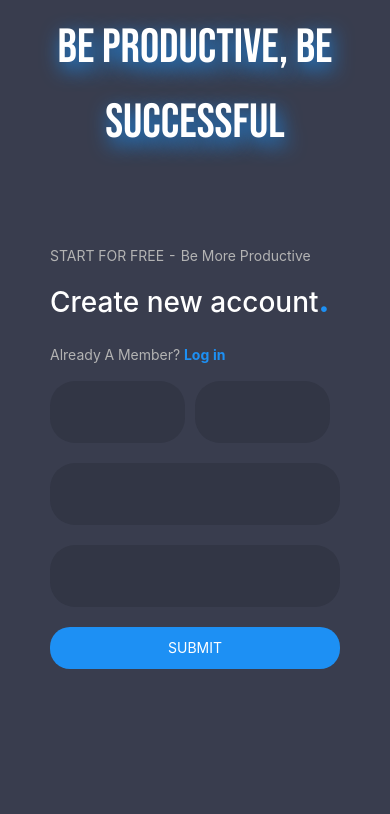
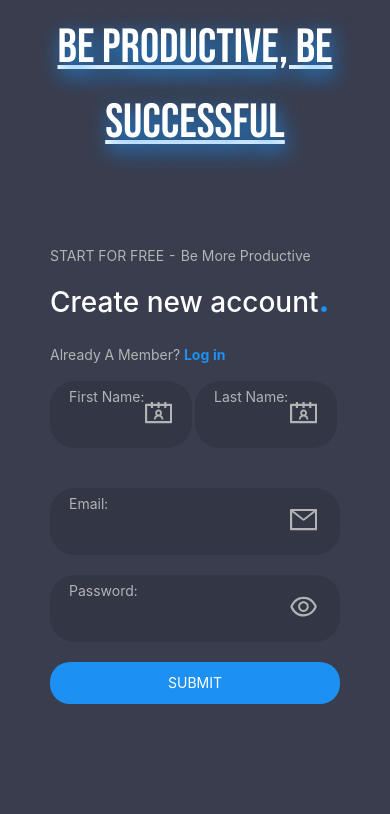
Before and after one commit to ahmed7am1d/ToDoApp-Clean-Architecture, a React (Create React App) app in the folder todo.client/: page / in a window 390 px wide. Shown: the top 814 px of the page. Built offline with nearby package versions, Linux system fonts and the light colour scheme.

Commit message:
Styling LoginPage and Responsivity

```diff
--- a/todo.client/package.json
+++ b/todo.client/package.json
@@ -3,6 +3,7 @@
   "version": "0.1.0",
   "private": true,
   "dependencies": {
+    "@ant-design/icons": "^4.7.0",
     "@testing-library/jest-dom": "^5.16.5",
     "@testing-library/react": "^13.4.0",
     "@testing-library/user-event": "^13.5.0",
--- /dev/null
+++ b/todo.client/src/components/Login/ShowHidePasswordIcon.jsx
@@ -0,0 +1,18 @@
+import React from 'react'
+import { ContactsFilled, ContactsOutlined,MailOutlined, EyeOutlined,EyeInvisibleOutlined} from "@ant-design/icons";
+
+
+const ShowHidePasswordIcon = (prop) => {
+    const showPasswordState = prop.showPasswordState;
+    const isShowPasswordClicked = showPasswordState.isShowPasswordClicked;
+    const setIsShowPasswordClicked = showPasswordState.setIsShowPasswordClicked;
+    const handleShowPassword = () => {
+        setIsShowPasswordClicked(!isShowPasswordClicked);
+    };
+  return (
+    <>
+        {isShowPasswordClicked ? <EyeInvisibleOutlined onClick={handleShowPassword}/> : <EyeOutlined onClick={handleShowPassword}/>}
+    </>
+  )
+}
+export default ShowHidePasswordIcon;
--- a/todo.client/src/pages/Login/Login.jsx
+++ b/todo.client/src/pages/Login/Login.jsx
@@ -1,12 +1,24 @@
 import React from "react";
 import { Col, Row } from "antd";
+import {
+  ContactsFilled,
+  ContactsOutlined,
+  MailOutlined,
+  EyeOutlined,
+  EyeInvisibleOutlined,
+} from "@ant-design/icons";
 import "./login.scss";
 import ToDoPicture from "../../assets/images/Todo-list.png";
+import { useState } from "react";
+import ShowHidePasswordIcon from "../../components/Login/ShowHidePasswordIcon";
 
 const Login = () => {
+  const [isShowPasswordClicked, setIsShowPasswordClicked] = useState(false);
+  const handleShowPassword = () => {};
+
   return (
     <>
-    <h1 className="login-headerTitle">Be Productive, Be Successful</h1>
+      <h1 className="login-headerTitle">Be Productive, Be Successful</h1>
       <Row>
         <Col xs={24} sm={14} lg={12} className="login-column">
           <div className="login-wrapper">
@@ -22,14 +34,35 @@ const Login = () => {
 
             <form className="login-form-inputs-wrapper">
               <div className="first-last-name-wrapper">
-                <input type="text" className="firstname" />
-                <input type="text" className="lastname" />
+                <div className="first-name-wrapper">
+                  <span>First Name:</span>
+                  <input type="text" className="firstname" />
+                  <ContactsOutlined />
+                </div>
+                <div className="last-name-wrapper">
+                  <span>Last Name:</span>
+                  <input type="text" className="lastname" />
+                  <ContactsOutlined />
+                </div>
               </div>
               <div className="email-wrapper">
+                <span>Email:</span>
                 <input type="email" className="email" />
+                <MailOutlined />
               </div>
               <div className="password-wrapper">
-                <input type="password" className="password" />
+                <span>Password:</span>
+                <input
+                  type={isShowPasswordClicked ? "text" : "password"}
+                  className="password"
+                />
+
+                <ShowHidePasswordIcon
+                  showPasswordState={{isShowPasswordClicked, setIsShowPasswordClicked}}
+                />
+
+                {/* <EyeOutlined/>
+                <EyeInvisibleOutlined /> */}
               </div>
               <div className="buttons-wrapper">
                 <input type="submit" />
--- a/todo.client/src/pages/Login/login.scss
+++ b/todo.client/src/pages/Login/login.scss
@@ -1,14 +1,16 @@
 @import "../../utilities/scss/varaibles";
-@import url('https://fonts.googleapis.com/css2?family=Bebas+Neue&family=Telex&display=swap');$column-padding:50px;
+@import url("https://fonts.googleapis.com/css2?family=Bebas+Neue&family=Telex&display=swap");
+$column-padding: 50px;
 
 .login-headerTitle {
   color: $main-text-color;
   text-align: center;
   font-size: 3rem;
   padding: 10px;
-  font-family: 'Bebas Neue', cursive;
+  font-family: "Bebas Neue", cursive;
   text-shadow: 3px 7px 20px $secondary-color;
-  animation : login-headerTitle-animation 2s ease-in-out;
+  animation: login-headerTitle-animation 2s ease-in-out;
+  text-decoration: underline;
 }
 @keyframes login-headerTitle-animation {
   0% {
@@ -27,11 +29,11 @@
 }
 
 .login-column {
-  animation : login-column-animation 2s ease-in-out;
+  animation: login-column-animation 2s ease-in-out;
 }
 
 .image-column {
-  animation : image-column-animation 2s ease-in-out;
+  animation: image-column-animation 2s ease-in-out;
 }
 
 @keyframes image-column-animation {
@@ -44,7 +46,6 @@
     transform: translateX(0);
   }
 }
-
 
 @keyframes login-column-animation {
   from {
@@ -66,7 +67,7 @@
   input {
     background-color: $input-background-color;
     border: none;
-    padding: 20px 10px 20px 10px;
+    padding: 25px 10px 20px 19px;
     border-radius: 25px;
     margin-right: 10px;
   }
@@ -102,12 +103,60 @@
       position: relative;
       display: flex;
       justify-content: space-between;
-      input {
-        width: 48%;
+      div {
+        width: 100%;
+        position: relative;
+      }
+      .first-name-wrapper,
+      .last-name-wrapper {
+        position: relative;
+      }
+      .first-name-wrapper span:nth-child(1),
+      .last-name-wrapper span:nth-child(1) {
+        position: absolute;
+        left: 19px;
+        top: 5px;
+        color: $main-text-color-gray;
+      }
+      .first-name-wrapper span:nth-child(3),
+      .last-name-wrapper span:nth-child(3) {
+        display: flex;
+        position: absolute;
+        right: 19px;
+        top: 18px;
+        padding-right: 4px;
+        color: $main-text-color-gray;
+        font-size: 1.7rem;
       }
 
+      input {
+        width: 98%;
+      }
+    }
+    .email-wrapper,
+    .password-wrapper {
+      position: relative;
+    }
+    .email-wrapper span:nth-child(1),
+    .password-wrapper span:nth-child(1) {
+      position: absolute;
+      left: 19px;
+      top: 5px;
+      color: $main-text-color-gray;
+    }
 
+    .email-wrapper span:nth-child(3),
+    .password-wrapper span:nth-child(3) {
+      display: flex;
+      position: absolute;
+      right: 19px;
+      top: 18px;
+      padding-right: 4px;
+      color: $main-text-color-gray;
+      font-size: 1.7rem;
     }
+
+
     .email-wrapper,
     .password-wrapper,
     .buttons-wrapper {
@@ -130,15 +179,15 @@
 }
 
 .image-wrapper {
-   display: flex;
+  display: flex;
   justify-content: center;
-   align-items: center;
+  align-items: center;
 
-   height: 100%;
-   width: 100%;
+  height: 100%;
+  width: 100%;
   .todo-image {
     height: auto;
-    width:100%;
+    width: 100%;
     min-width: 300px;
     max-width: 700px;
   }
--- a/todo.client/src/styles/mainlayout/main.scss
+++ b/todo.client/src/styles/mainlayout/main.scss
@@ -10,6 +10,8 @@ body {
   background-color: $body-background-color;
   margin: 0;
   padding: 0;
+  // for the purpose of animation:
+  overflow-x: hidden;
 }
 
 code {
```
Also changed, not shown: 1 other file (tests, documents, lock files or other folders).
